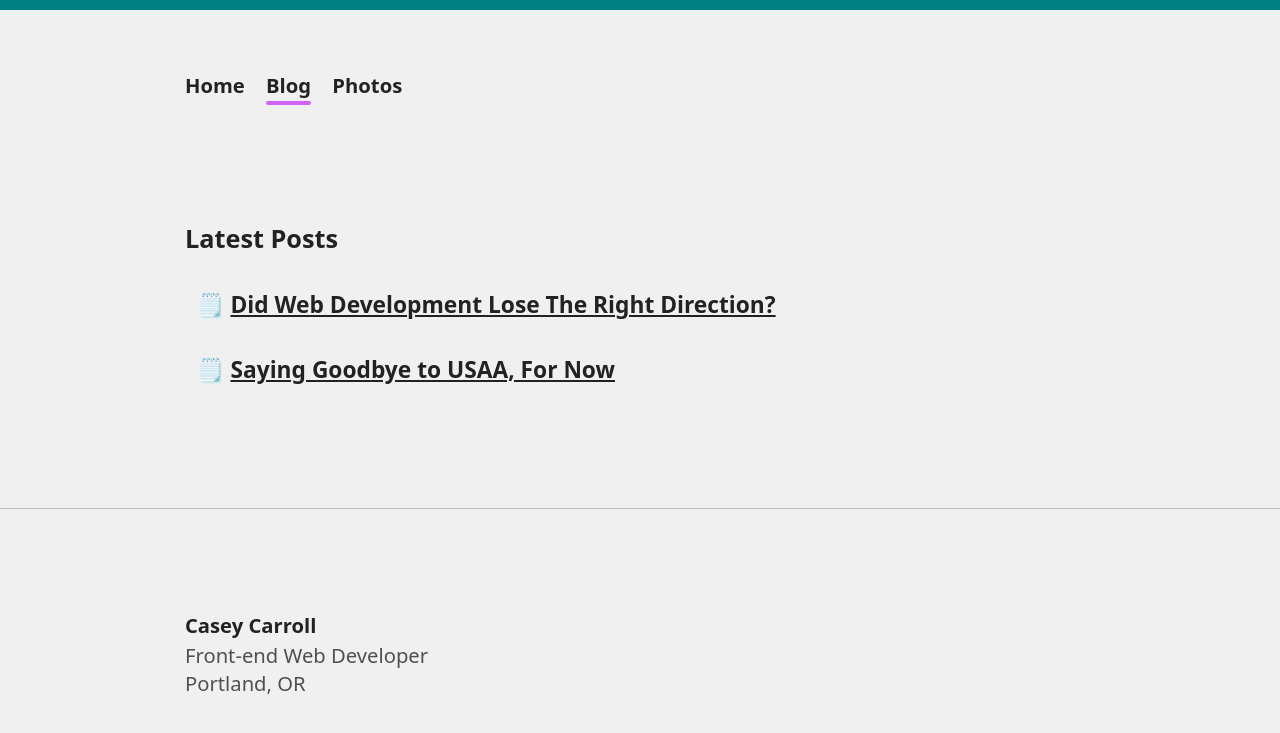
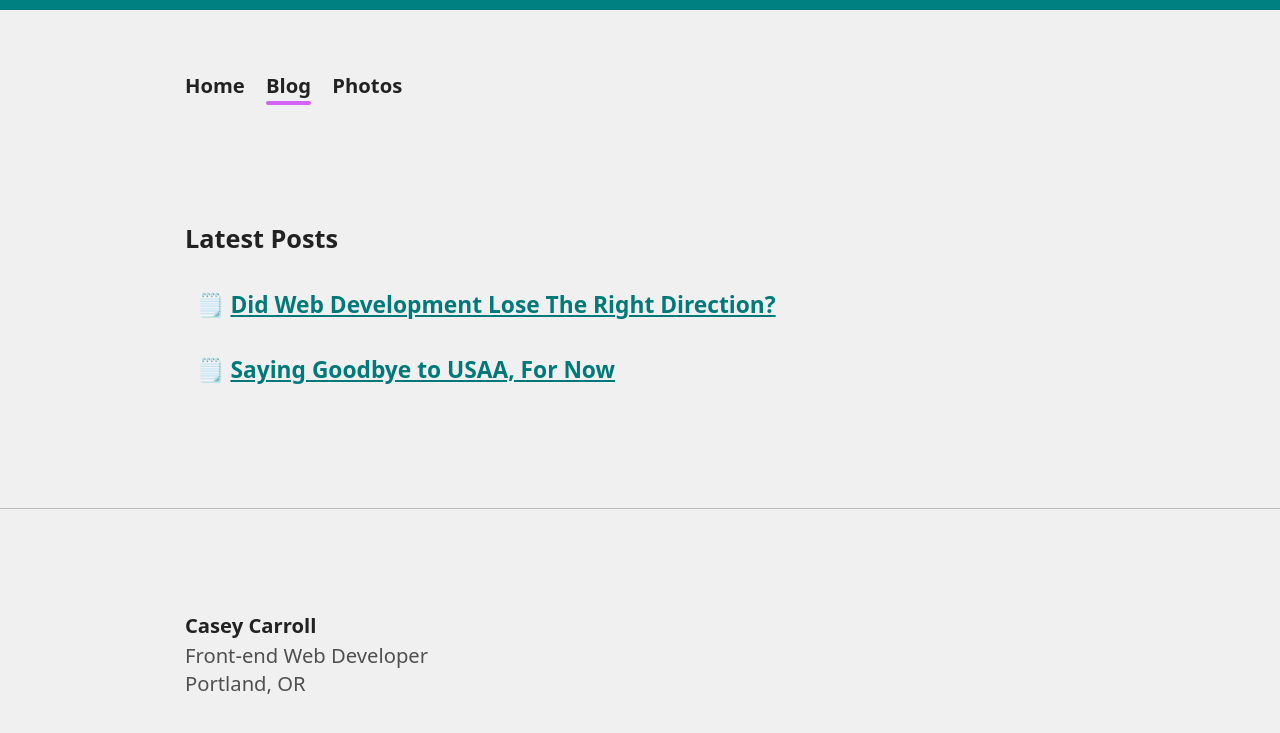
Before and after one commit to caseycarroll/caseycarroll.github.io, a Jekyll site: the page built from blog.html, in a window 1280 px wide. Shown: the top 733 px of the page. Built offline with Jekyll 4.4.1, drawn with Linux system fonts in a browser that asks for light colours.

Commit message:
add link styles to blog links

```diff
--- a/assets/css/main.css
+++ b/assets/css/main.css
@@ -6,9 +6,11 @@
     --space-lg: 3rem;
     --space-xl: 6rem;
     --primary-color: rgb(0, 128, 128);
+    --primary-color-text-safe: rgb(0 121 121);
     --primary-lighter-color: rgb(216, 215, 215);
     --primary-lighter-color-hover: rgb(194, 192, 192);
     --secondary-color: rgb(211, 99, 247);
+    --secondary-color-text-safe: rgb(155 73 181);
     --transparent-primary-color: rgb(0, 128, 128, 0.5);
     --transparent-secondary-color: rgb(211, 99, 247, 0.5);
     color: var(--text-color);
@@ -286,6 +288,13 @@ ul {
     font-weight: bold;
     font-size: 1.125em;
 }
+.blog-list a {
+    color: var(--primary-color-text-safe);
+}
+
+.blog-list a:visited {
+    color: var(--secondary-color-text-safe)
+}
 
 @supports (list-style-type: blogs) {
     .blog-list {
```
